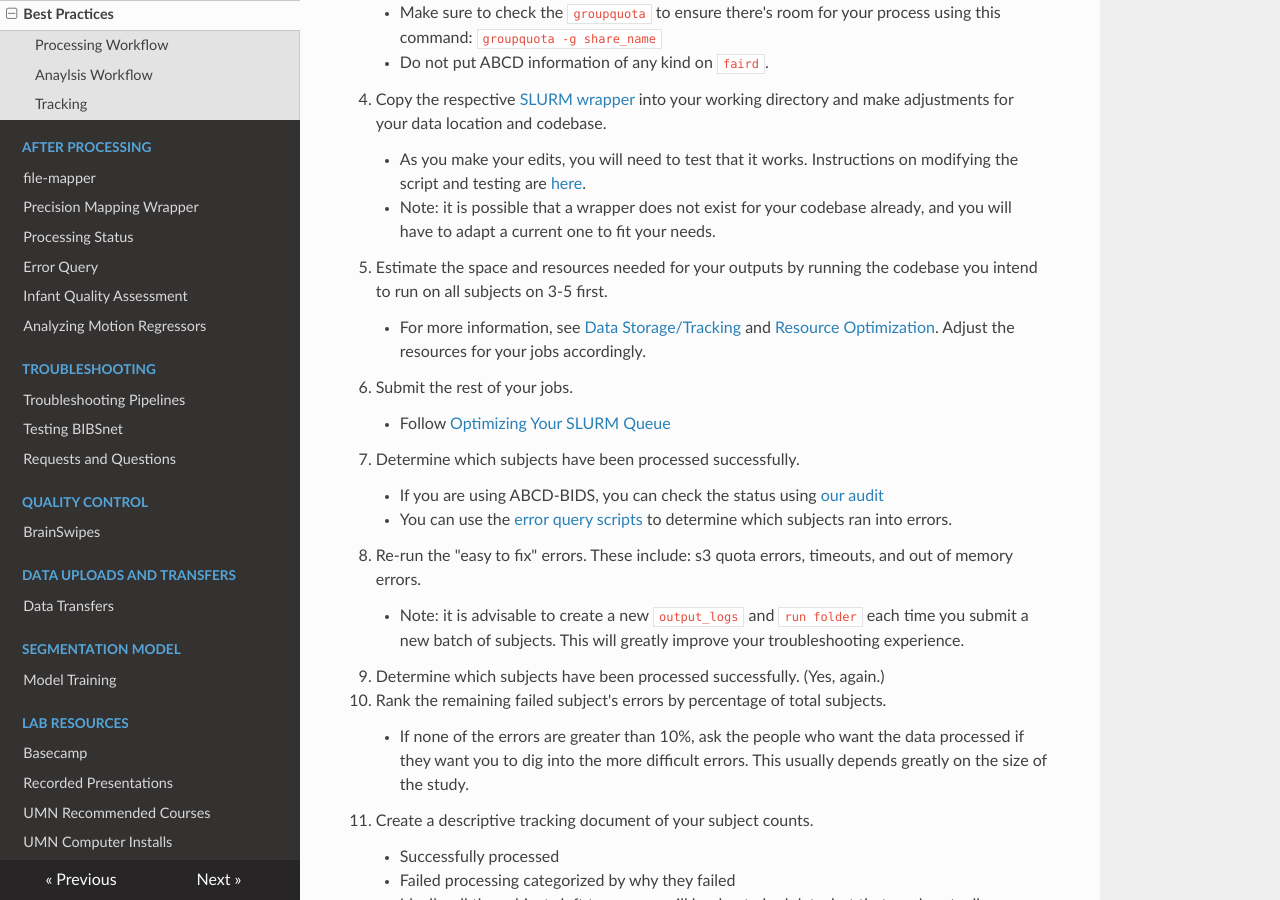
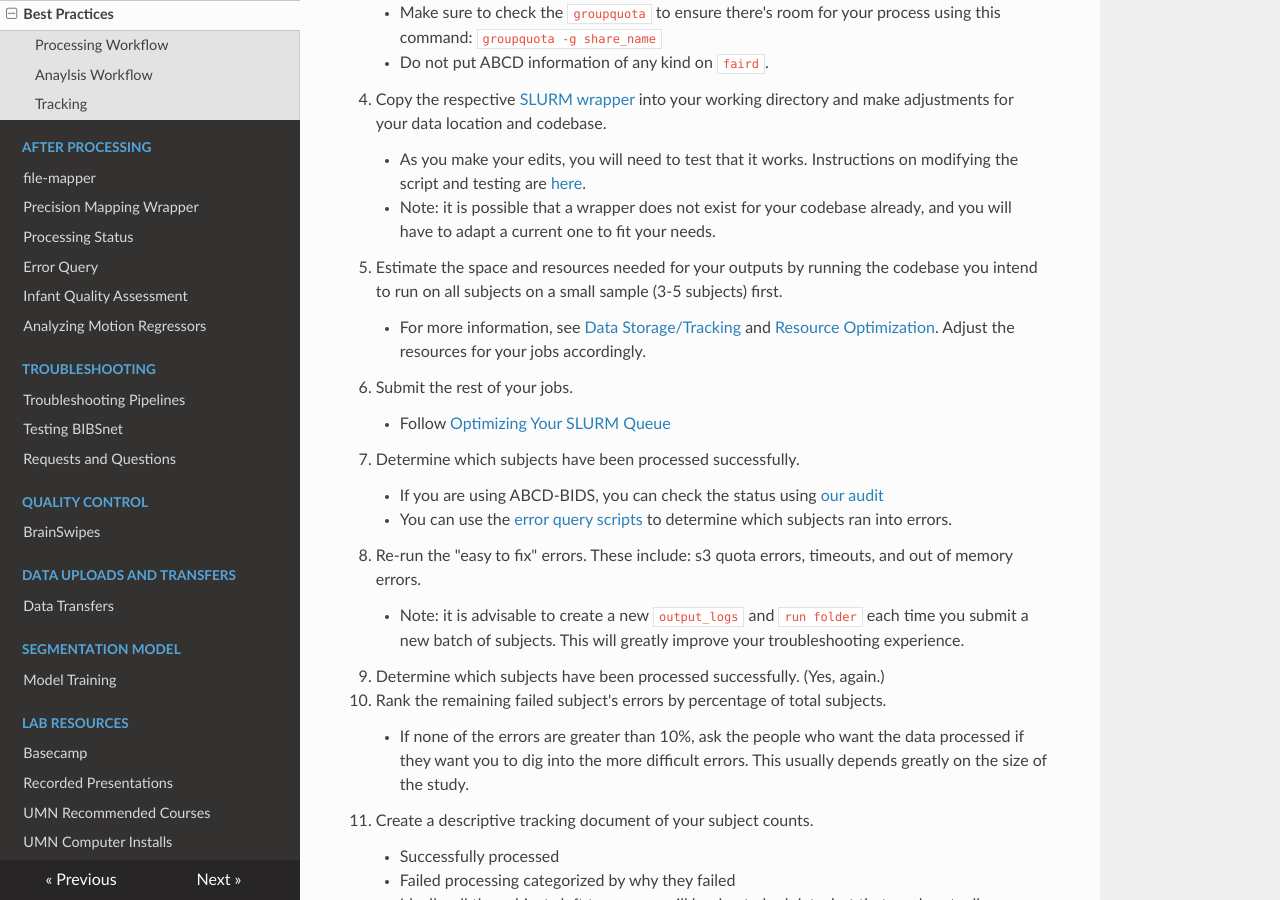
Before and after one commit to DCAN-Labs/cdni-brain, an MkDocs documentation site: the page built from docs/processing-sop.md, in a window 1280 px wide and 900 px high, scrolled down 683 px. Built offline with MkDocs 1.6.1, drawn with Linux system fonts in a browser that asks for light colours; nearby versions of some CDN libraries.

Commit message:
clarify wording
Co-authored-by: Thomas Madison <56737848+madisoth@users.noreply.github.com>

```diff
--- a/docs/processing-sop.md
+++ b/docs/processing-sop.md
@@ -21,7 +21,7 @@ Below are steps that should be followed in order to ensure your processing effor
     - As you make your edits, you will need to test that it works. Instructions on modifying the script and testing are [here](wrappers.md).
     - Note: it is possible that a wrapper does not exist for your codebase already, and you will have to adapt a current one to fit your needs.
 
-7. Estimate the space and resources needed for your outputs by running the codebase you intend to run on all subjects on 3-5 first.
+7. Estimate the space and resources needed for your outputs by running the codebase you intend to run on all subjects on a small sample (3-5 subjects) first.
     - For more information, see [Data Storage/Tracking](storage.md) and [Resource Optimization](optimizing.md#seff). Adjust the resources for your jobs accordingly.
 
 8. Submit the rest of your jobs.
```
